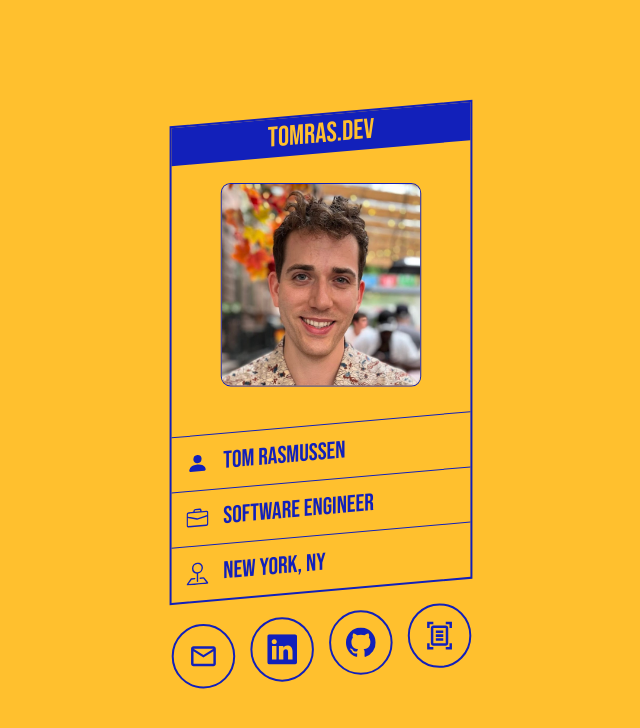
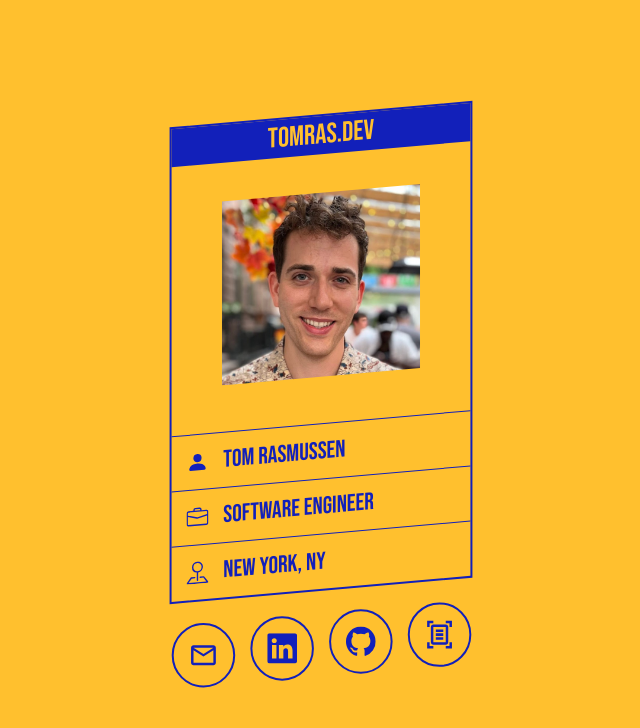
Before and after one commit to torasmu/me, a React (Vite) app in the folder app/: page / in a window 1280 px wide. Shown: the top 728 px of the page, without its empty margins (319-959 px from the left). Built offline with nearby package versions, Linux system fonts and the light colour scheme.

Commit message:
clip headshot diagonally

```diff
--- a/app/src/components/NameCard.tsx
+++ b/app/src/components/NameCard.tsx
@@ -17,10 +17,11 @@ const Header = styled.div`
 const Headshot = styled.img`
   width: 200px;
   height: 200px;
-  border: 1px solid #1220ba;
-  border-radius: 10px;
   margin: 30px;
   transform: rotate(5deg) skew(5deg);
+  // tan(5 deg) == 8.7%
+  -webkit-clip-path: polygon(0 8.7%, 0 100%, 100% 91.3%, 100% 0);
+  clip-path: polygon(0 8.7%, 0 100%, 100% 91.3%, 100% 0);
 `
 
 type NameCardProps = {
```
